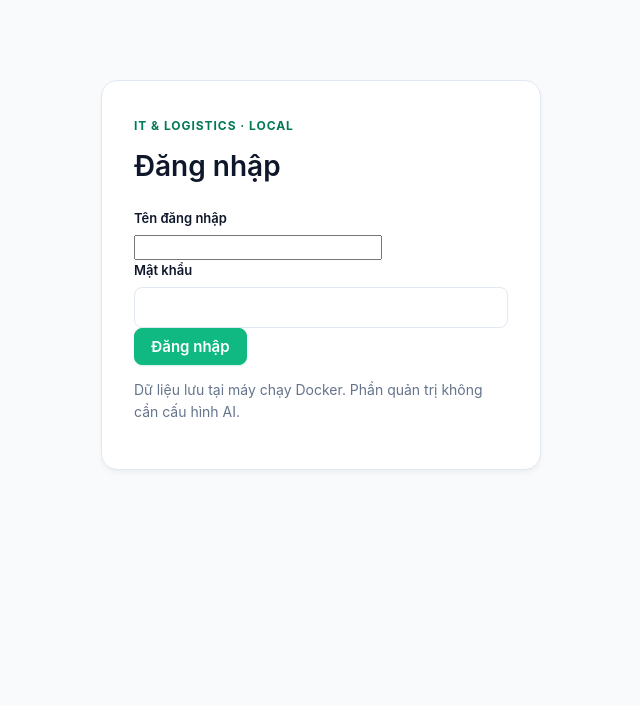
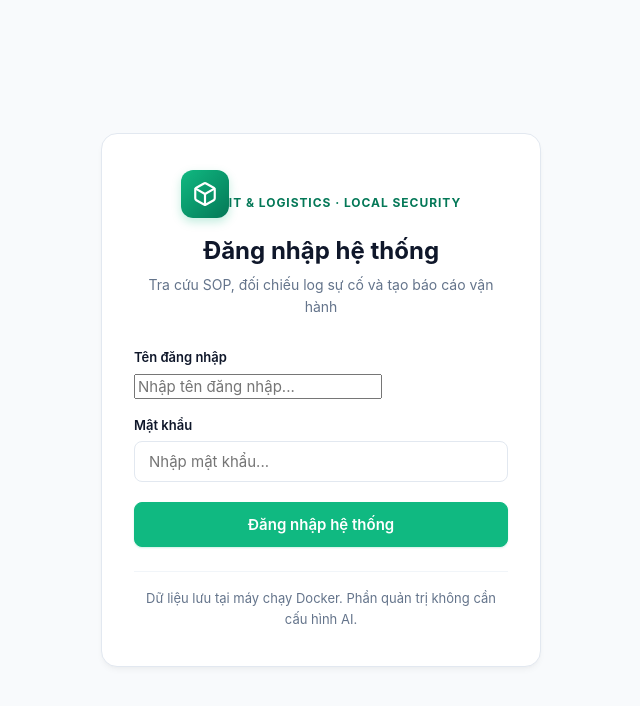
Before and after one commit to knghia2902/RAG, a Next.js app in the folder frontend/: page /login in a window 1280 px wide. Shown: the top 706 px of the page, without its empty margins (319-959 px from the left). Built offline with nearby package versions, Linux system fonts and the light colour scheme.

Commit message:
feat(phase-08-01): redesign login and change password pages

```diff
--- a/frontend/src/app/login/page.tsx
+++ b/frontend/src/app/login/page.tsx
@@ -1,10 +1,166 @@
 "use client";
+
 import { useState } from "react";
 import { useRouter } from "next/navigation";
 import { api } from "@/lib/api";
 import type { Session } from "@/lib/contracts";
 import { sessionDestination } from "@/hooks/use-session";
+
 export default function Login() {
-  const router = useRouter(); const [error,setError] = useState(""); const [busy,setBusy] = useState(false);
-  return <main className="login"><div className="eyebrow">IT & Logistics · Local</div><h1>Đăng nhập</h1><form onSubmit={async e=>{e.preventDefault();setBusy(true);setError("");const data=new FormData(e.currentTarget);try{const s=await api<Session>("/auth/login",{method:"POST",body:{username:data.get("username"),password:data.get("password")}});router.replace(sessionDestination(s));}catch(err){setError(err instanceof Error?err.message:"Không thể đăng nhập");}finally{setBusy(false);}}}><label htmlFor="username">Tên đăng nhập</label><input id="username" name="username" autoComplete="username" required minLength={3} maxLength={64}/><label htmlFor="password">Mật khẩu</label><input id="password" name="password" type="password" autoComplete="current-password" required minLength={8} maxLength={128}/>{error&&<p role="alert" className="error">{error}</p>}<button disabled={busy} type="submit">{busy?"Đang đăng nhập…":"Đăng nhập"}</button></form><p className="muted">Dữ liệu lưu tại máy chạy Docker. Phần quản trị không cần cấu hình AI.</p></main>;
+  const router = useRouter();
+  const [error, setError] = useState("");
+  const [busy, setBusy] = useState(false);
+
+  return (
+    <div
+      style={{
+        minHeight: "100vh",
+        display: "flex",
+        alignItems: "center",
+        justifyContent: "center",
+        backgroundColor: "var(--bg-app)",
+        padding: "24px 16px",
+      }}
+    >
+      <main
+        className="card-soft"
+        style={{
+          width: "100%",
+          maxWidth: 440,
+          padding: "36px 32px",
+          boxShadow: "var(--shadow-card)",
+          borderRadius: "var(--radius-lg)",
+        }}
+      >
+        {/* Brand Header */}
+        <div style={{ textAlign: "center", marginBottom: 28 }}>
+          <div
+            style={{
+              width: 48,
+              height: 48,
+              borderRadius: "var(--radius-md)",
+              background: "linear-gradient(135deg, #10b981 0%, #047857 100%)",
+              display: "inline-flex",
+              alignItems: "center",
+              justifyContent: "center",
+              color: "#ffffff",
+              boxShadow: "0 4px 10px rgba(16, 185, 129, 0.25)",
+              marginBottom: 12,
+            }}
+          >
+            <svg
+              width="26"
+              height="26"
+              viewBox="0 0 24 24"
+              fill="none"
+              stroke="currentColor"
+              strokeWidth="2"
+              strokeLinecap="round"
+              strokeLinejoin="round"
+              aria-hidden="true"
+            >
+              <path d="M21 8a2 2 0 0 0-1-1.73l-7-4a2 2 0 0 0-2 0l-7 4A2 2 0 0 0 3 8v8a2 2 0 0 0 1 1.73l7 4a2 2 0 0 0 2 0l7-4A2 2 0 0 0 21 16Z" />
+              <path d="m3.3 7 8.7 5 8.7-5" />
+              <path d="M12 22V12" />
+            </svg>
+          </div>
+          <div className="eyebrow" style={{ justifyContent: "center", marginBottom: 4 }}>
+            IT &amp; Logistics · Local Security
+          </div>
+          <h1 style={{ fontSize: 24, fontWeight: 700, margin: "6px 0 8px", color: "var(--color-text-main)" }}>
+            Đăng nhập hệ thống
+          </h1>
+          <p className="muted" style={{ margin: 0, fontSize: 14 }}>
+            Tra cứu SOP, đối chiếu log sự cố và tạo báo cáo vận hành
+          </p>
+        </div>
+
+        {/* Login Form */}
+        <form
+          onSubmit={async (e) => {
+            e.preventDefault();
+            setBusy(true);
+            setError("");
+            const data = new FormData(e.currentTarget);
+            try {
+              const s = await api<Session>("/auth/login", {
+                method: "POST",
+                body: {
+                  username: data.get("username"),
+                  password: data.get("password"),
+                },
+              });
+              router.replace(sessionDestination(s));
+            } catch (err) {
+              setError(err instanceof Error ? err.message : "Không thể đăng nhập");
+            } finally {
+              setBusy(false);
+            }
+          }}
+          style={{ display: "flex", flexDirection: "column", gap: 16 }}
+        >
+          <div>
+            <label htmlFor="username">Tên đăng nhập</label>
+            <input
+              id="username"
+              name="username"
+              autoComplete="username"
+              placeholder="Nhập tên đăng nhập..."
+              required
+              minLength={3}
+              maxLength={64}
+            />
+          </div>
+
+          <div>
+            <label htmlFor="password">Mật khẩu</label>
+            <input
+              id="password"
+              name="password"
+              type="password"
+              autoComplete="current-password"
+              placeholder="Nhập mật khẩu..."
+              required
+              minLength={8}
+              maxLength={128}
+            />
+          </div>
+
+          {error && (
+            <p role="alert" className="error" style={{ margin: 0 }}>
+              {error}
+            </p>
+          )}
+
+          <button
+            disabled={busy}
+            type="submit"
+            className="btn-primary"
+            aria-label="Đăng nhập"
+            style={{
+              width: "100%",
+              padding: "12px",
+              fontSize: 15,
+              marginTop: 4,
+            }}
+          >
+            {busy ? "Đang đăng nhập…" : "Đăng nhập hệ thống"}
+          </button>
+        </form>
+
+        <div
+          style={{
+            marginTop: 24,
+            paddingTop: 16,
+            borderTop: "1px solid var(--border-divider)",
+            textAlign: "center",
+          }}
+        >
+          <p className="muted" style={{ margin: 0, fontSize: 13 }}>
+            Dữ liệu lưu tại máy chạy Docker. Phần quản trị không cần cấu hình AI.
+          </p>
+        </div>
+      </main>
+    </div>
+  );
 }
```
Also changed, not shown: frontend/src/app/change-password/page.tsx (+179 -4 lines).
